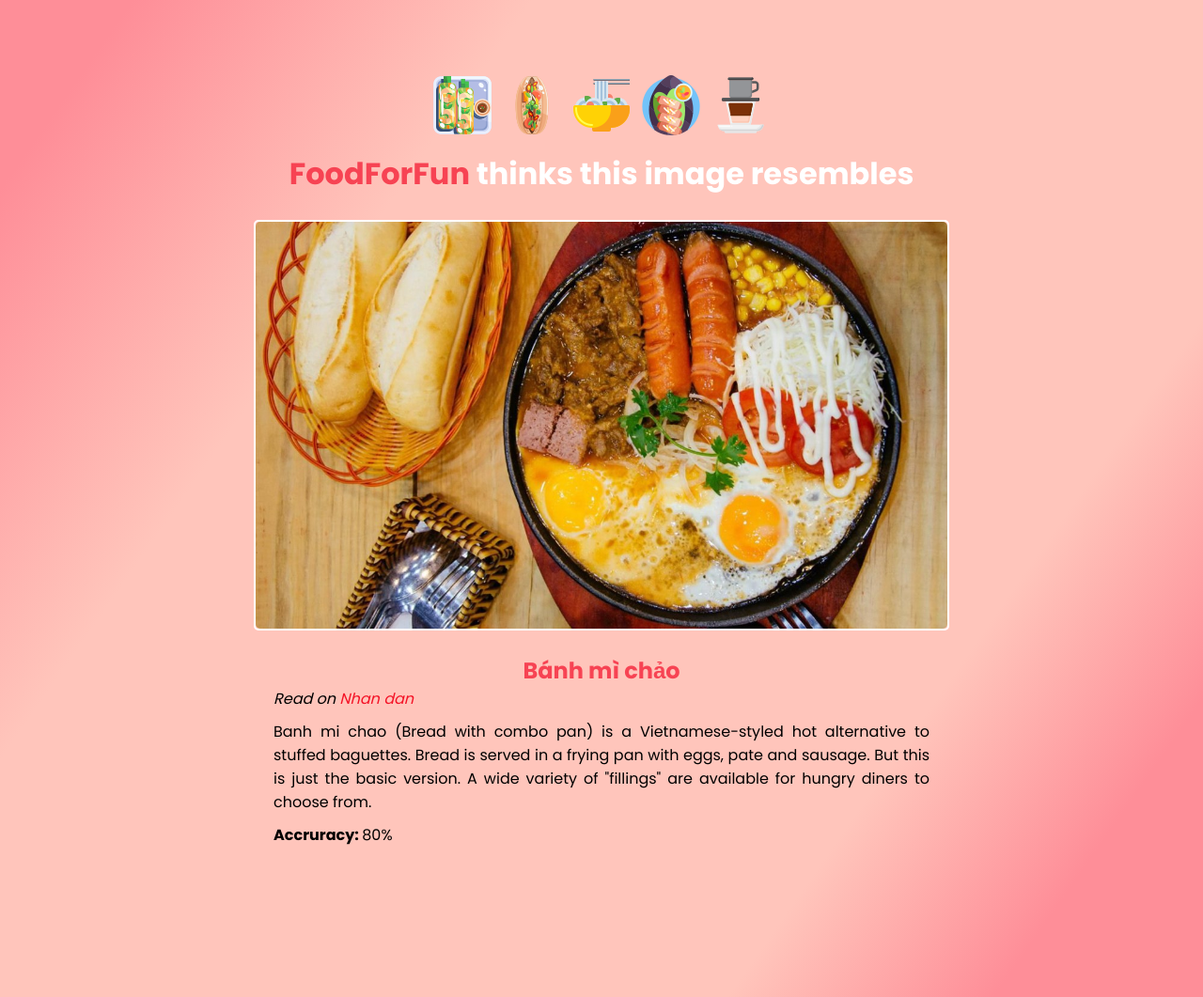
After one commit to Theuser002/FoodForFun, a Python web app: template template/result.html in a window 1280 px wide. The commit adds this page. Shown: the whole page at 94% size. Run offline with Jinja, Linux system fonts and the light colour scheme; the template is opened without the code that fills it, so the values that code supplies are empty; some libraries are stand-ins or nearby versions.

Commit message:
update & add result screeen

```diff
--- /dev/null
+++ b/template/result.html
@@ -0,0 +1,50 @@
+<!DOCTYPE html>
+<!-- Coding By CodingNepal - youtube.com/codingnepal -->
+<html lang="en">
+
+<head>
+  <meta charset="UTF-8">
+  <meta name="viewport" content="width=device-width, initial-scale=1.0">
+  <title>Result</title>
+  <link rel="stylesheet" href="style.css">
+  <link rel="shortcut icon" href="images/icon.png" type="image/x-icon">
+  <script src="https://kit.fontawesome.com/a076d05399.js"></script>
+</head>
+
+<body>
+  <div class="main">
+    <span class="decor"><img src="images/goi-cuon.png" alt=""><img src="images/bahn-mi.png" alt=""><img
+        src="images/pho.png" alt=""><img src="images/fried-spring-rolls.png" alt=""><img src="images/coffee.png"
+        alt=""></span>
+    <h1><span style="color: #f74353">FoodForFun</span> thinks this image resembles
+    </h1>
+
+    <div class="container">
+
+      <div class="image-area">
+        <img class="upload-img" src="images/banh-mi-chao.jpg" alt="">
+      </div>
+      <br>
+      <div class="food-brief" style="width: 698px;">
+        <h2>Bánh mì chảo</h2>
+        <p style="margin-bottom: 10px"><em>Read on <a
+              href="https://en.nhandan.vn/travel/gastronomy/item/6905402-banh-mi-chao-a-vietanmese-dish-that-sizzles-in-a-pan.html"
+              target="_blank" rel="noopener noreferrer">Nhan dan</a></em>
+        </p>
+        <p style="margin-bottom: 10px">Banh mi chao (Bread with combo pan) is a Vietnamese-styled hot alternative to
+          stuffed baguettes.
+
+          Bread is served in a frying pan with eggs, pate and sausage. But this is just the basic version. A wide
+          variety of "fillings" are available for hungry diners to choose from.
+        </p>
+        <p><span style="font-weight: bolder">Accruracy: </span><span>80%</span></p>
+      </div>
+    </div>
+
+
+  </div>
+  <script src="script.js"></script>
+
+</body>
+
+</html>
--- a/template/script.js
+++ b/template/script.js
@@ -1,5 +1,5 @@
 //selecting all required elements
-const dropArea = document.querySelector(".drag-area"),
+let dropArea = document.querySelector(".drag-area"),
   dragText = document.querySelector("header"),
   button = document.querySelector(".browse"),
   input = document.querySelector("input"),
@@ -9,6 +9,18 @@ const dropArea = document.querySelector(".drag-area"),
 var chooseAnotherImgButton = document.createElement("button")
 chooseAnotherImgButton.classList.add("another-file")
 chooseAnotherImgButton.innerHTML = "Choose another image";
+
+var submitButton = document.createElement("input")
+submitButton.classList.add("submit-btn")
+submitButton.value = "Submit";
+submitButton.type = "submit"
+submitButton.onclick = () => {
+  showResult();
+}
+
+function showResult() {
+  location.replace("result.html")
+}
 
 function insertAfter(referenceNode, newNode) {
   referenceNode.parentNode.insertBefore(newNode, referenceNode.nextSibling);
@@ -38,7 +50,7 @@ dropArea.addEventListener("dragover", (event) => {
 //If user leave dragged File from DropArea
 dropArea.addEventListener("dragleave", () => {
   dropArea.classList.remove("active");
-  dragText.textContent = "Drag & Drop to Upload File";
+  // dragText.textContent = "Drag & Drop to Upload File";
 });
 
 //If user drop File on DropArea
@@ -64,11 +76,12 @@ function showFile() {
         input.click(); //if user click on the button then the input also clicked
       }
       insertAfter(h2, chooseAnotherImgButton);
+      insertAfter(dropArea, submitButton);
     }
     fileReader.readAsDataURL(file);
   } else {
-    alert("This is not an Image File!");
+    dragText.innerHTML = "This is not an Image File! <button class='refresh' onClick='window.location.reload();'>Refresh Page</button>";
     dropArea.classList.remove("active");
-    dragText.textContent = "Drag & Drop to Upload File";
+    // dragText.innerHTML = "Drag & Drop to Upload File OR <button class='browse'>Browse File</button>";
   }
 }
--- a/template/style.css
+++ b/template/style.css
@@ -59,6 +59,13 @@ h1, h2 {
 
 }
 
+.image-area {
+  border: 2px solid #fff;
+  height: 437px;
+  width: 740px;
+  border-radius: 5px;
+}
+
 .drag-area.active {
   border: 2px solid #fff;
 }
@@ -75,7 +82,7 @@ header {
   padding-top: 10px
 }
 
-.browse {
+.browse, .refresh {
   /* padding: 10px 15px; */
   font-size: 25px;
   font-weight: 500;
@@ -89,11 +96,32 @@ header {
 
 }
 
-.browse:hover {
+.browse:hover, .refresh:hover {
   color: #c00918
 }
 
-.drag-area img {
+.submit-btn {
+  padding: 10px 15px;
+  font-size: 20px;
+  font-weight: 500;
+  border: none;
+  outline: none;
+  color: #fff;
+  background: #fc505e;
+  border-radius: 5px;
+  cursor: pointer;
+  margin-top: 15px;
+  /* color: red; */
+  text-align: center;
+}
+
+.submit-btn:hover {
+
+  background: #fff;
+  color: #f74353;
+}
+
+.drag-area img, .image-area img {
   height: 100%;
   width: 100%;
   object-fit: cover;
@@ -119,3 +147,22 @@ header {
   color: #fff;
   background: #fc505e;
 }
+
+.food-brief {
+  text-align: justify
+}
+
+.food-brief h2 {
+  color: #f74353;
+  text-align: center
+}
+
+.food-brief a {
+  text-decoration: none;
+  color: #f41226
+}
+
+.food-brief a:hover {
+
+  color: #ff283a
+}
```
Also changed, not shown: template/index.html (+1 -6 lines), template/images/banh-mi-chao.jpg (added).
